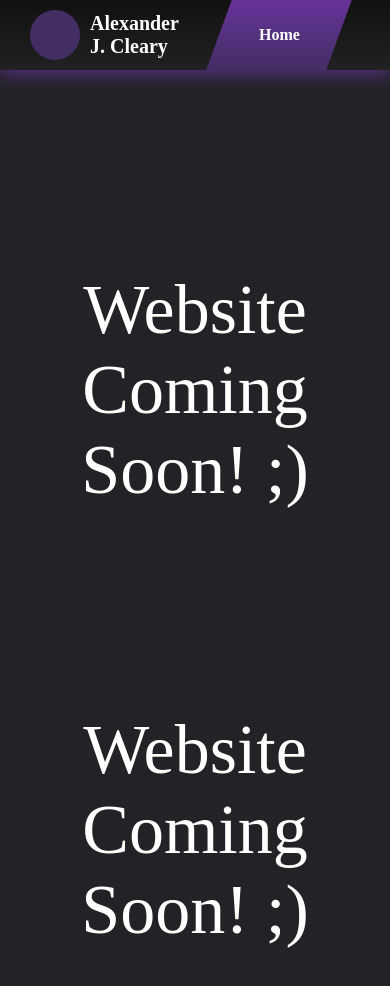
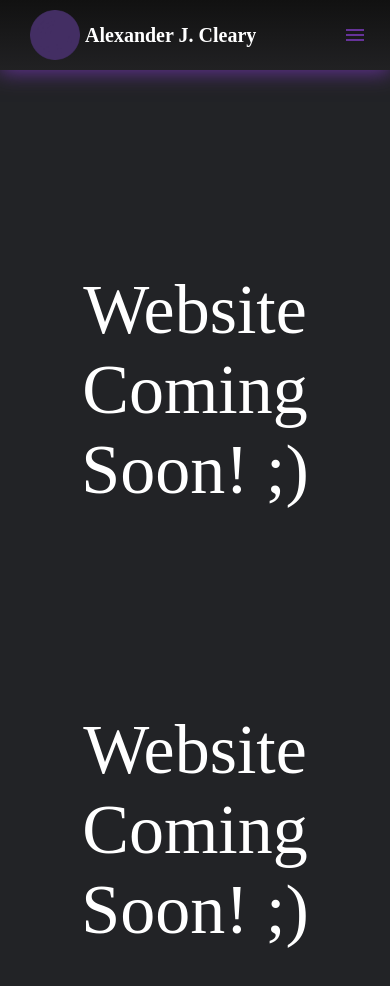
Before and after one commit to ClearyCoding/clearycoding.com, a plain HTML site: page index.html in a window 390 px wide. Shown: the top 986 px of the page. Drawn offline with Linux system fonts and the light colour scheme; a web font is replaced by a local one.

Commit message:
Responsive Header for Mobile Devices

```diff
--- a/assets/styles/header.css
+++ b/assets/styles/header.css
@@ -8,54 +8,170 @@ header {
 
     background: linear-gradient(#111111, #212123);
     box-shadow: 0 2px 20px rebeccapurple;
-
+}
+.header-branding {
     display: flex;
-    align-items: center;
-    justify-content: space-between;
-}
-.header-left {
-    display: flex;
+    height: 100%;
     align-items: center;
     margin-left: 30px;
 }
-.header-right {
-    width: 600px;
+.branding-icon {
+    height: 50px;
+}
+.branding-title, .header-page-title {
+    font-weight: 700;
+    color: white;
+    text-decoration: none;
+}
+.header-page-title:hover {
+    text-decoration: underline;
+}
+.branding-title {
+    font-size: 20px;
+    margin-left: 5px;
+}
 
+.header-current-page-container {
+    transform: skew(-20deg);
+    background: transparent;
+}
+.header-current-page-container .header-page-title {
+    transform: skew(20deg);
+}
+
+header ul {
+    margin: 0;
+    padding: 0;
+    list-style: none;
+    overflow: hidden;
+    background-color: #212123;
+}
+
+header ul a {
+    display: block;
+    padding: 20px;
+    text-decoration: none;
+}
+
+header .header-branding {
+    float: left;
+}
+
+header .header-navbar {
+    clear: both;
+    max-height: 0;
+    transition: max-height 0.2s ease-out;
+    box-shadow: 0 2px 20px rebeccapurple;
+    display: block;
+}
+
+header .menu-icon {
+    margin: 6px 6px 0 0;
+    padding: 28px 20px;
+    position: relative;
+    float: right;
+    cursor: pointer;
+}
+
+header .menu-icon .nav-icon {
+    background: rebeccapurple;
+    display: block;
+    height: 2px;
+    width: 18px;
+    position: relative;
+    transition: background 0.2s ease-out;
+}
+
+header .menu-icon .nav-icon:before {
+    background: rebeccapurple;
+    content: "";
+    display: block;
+    height: 2px;
+    width: 18px;
+    position: absolute;
+    top: 5px;
+    transition: all 0.2s ease-out;
+}
+
+header .menu-icon .nav-icon:after {
+    background: rebeccapurple;
+    content: "";
+    display: block;
+    height: 2px;
+    width: 18px;
+    position: absolute;
+    top: -5px;
+    transition: all 0.2s ease-out;
+}
+
+header .menu-btn {
+    display: none;
+}
+
+header .menu-btn:checked ~ .header-navbar {
+    max-height: 240px;
+}
+
+header .menu-btn:checked ~ .menu-icon .nav-icon {
+    background: transparent;
+}
+
+header .menu-btn:checked ~ .menu-icon .nav-icon:before {
+    transform: rotate(-45deg);
+    top: 0;
+}
+
+header .menu-btn:checked ~ .menu-icon .nav-icon:after {
+    transform: rotate(45deg);
+    top: 0;
+}
+
+@media (min-width: 659px){
+
+    header li {
+        float: left;
+    }
+    header li a {
+        padding: 20px 30px;
+    }
+    header .header-navbar {
+        clear: none;
+        float: right;
+        max-height: none;
+        background: transparent;
+        box-shadow: none;
+
+
+        height: 100%;
         display: grid;
         justify-items: center;
         align-items: center;
         grid-template-columns: 1fr 1fr 1fr;
-
-    list-style-type: none;
-    margin: 0;
-    padding: 0;
+    }
+    header .menu-icon {
+        display: none;
+    }
+    .branding-title {
+        margin-left: 10px;
     }
     .header-current-page-container {
-    width: 120px;
+        width: 100px;
         height: 70px;
-    transform: skew(-20deg);
         background: linear-gradient(rebeccapurple, #432e63);
         text-align: center;
         display: flex;
         justify-content: center;
         align-items: center;
     }
-.header-current-page-container .header-page-title {
-    transform: skew(20deg);
-    display: block;
 }
-.header-title, .header-page-title {
-    font-weight: 700;
-    color: white;
-    text-decoration: none;
+
+@media (min-width: 660px) and (max-width: 869px){
+    header .header-navbar {
+        width: 400px;
     }
-.page-icon {
-    height: 50px;
 }
-.header-title {
-    font-size: 20px;
-    margin-left: 10px;
+@media (min-width: 870px){
+    header .header-navbar {
+        width: 600px;
     }
-.header-page-title:hover {
-    text-decoration: underline;
 }
--- a/index.html
+++ b/index.html
@@ -19,19 +19,17 @@
 </head>
 <body>
     <header>
-        <div class="header-left">
-            <img src="/assets/images/personal-icon.png" alt="My Webpage Symbol" class="page-icon">
-            <a href="/" class="header-title">Alexander J. Cleary</a>
+        <div class="header-branding">
+            <img src="/assets/images/personal-icon.png" alt="My Webpage Symbol" class="branding-icon">
+            <a href="/" class="branding-title">Alexander J. Cleary</a>
         </div>
-        <nav>
-            <ul class="header-right">
-                <li class="header-current-page-container">
-                    <a href="/" class="header-page-title">Home</a>
-                </li>
-                <li><a href="/experience" class="header-page-title">Experience</a></li>
-                <li><a href="/journal" class="header-page-title">Journal</a></li>
-            </ul>
-        </nav>
+        <input class="menu-btn" type="checkbox" id="menu-btn" />
+        <label class="menu-icon" for="menu-btn"><span class="nav-icon"></span></label>
+        <ul class="header-navbar">
+            <li class="header-current-page-container"><a href="/" class="header-page-title">Home</a></li>
+            <li><a href="/experience" class="header-page-title">Experience</a></li>
+            <li><a href="/journal" class="header-page-title">Journal</a></li>
+        </ul>
     </header>
     <main class="pageHome">
         <p class="temp">Website Coming Soon! ;)</p>
```
Also changed, not shown: 404.html (+10 -10 lines), experience/index.html (+10 -12 lines), journal/index.html (+10 -12 lines), templates.html (+8 -10 lines). Lines whose indentation alone changed are shown as unchanged.
